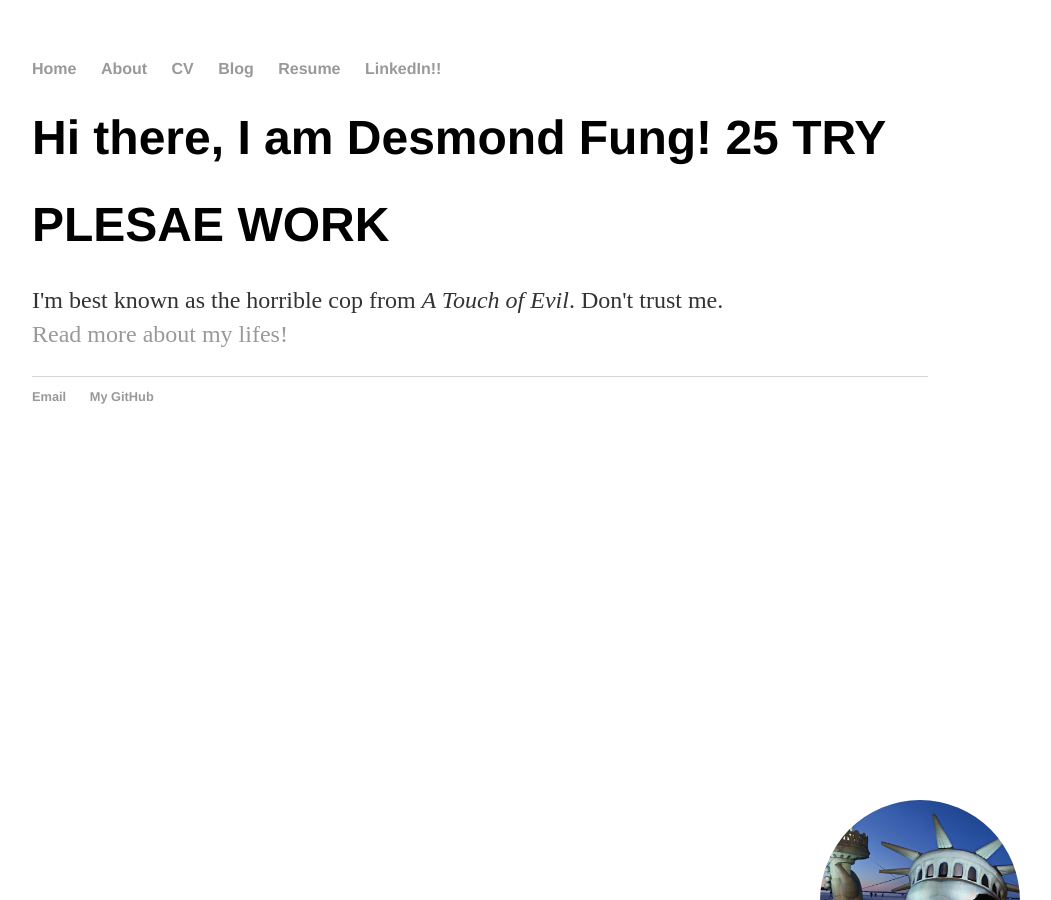
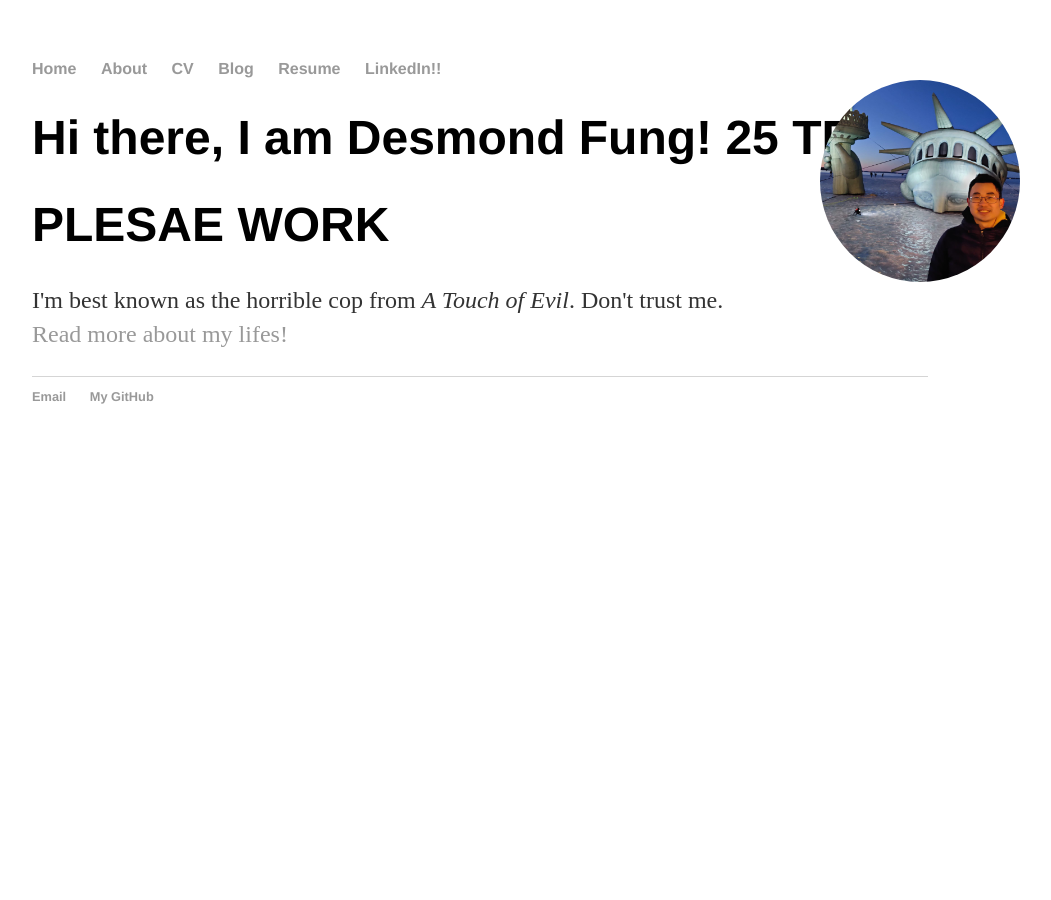
Before and after one commit to ddhangdd/ddhangdd.github.io, a Jekyll site: the page built from index.html, in a window 1280 px wide. Shown: the whole page, without its empty margins (160-1211 px from the left). Built offline with Jekyll 4.4.1, drawn with Linux system fonts in a browser that asks for light colours.

Commit message:
Update main.css

```diff
--- a/css/main.css
+++ b/css/main.css
@@ -27,7 +27,7 @@ h1 {
 
 .topleft {
   position: fixed;
-  top: 800px;
+  top: 80px;
   right: 100px;
 }
 
```
